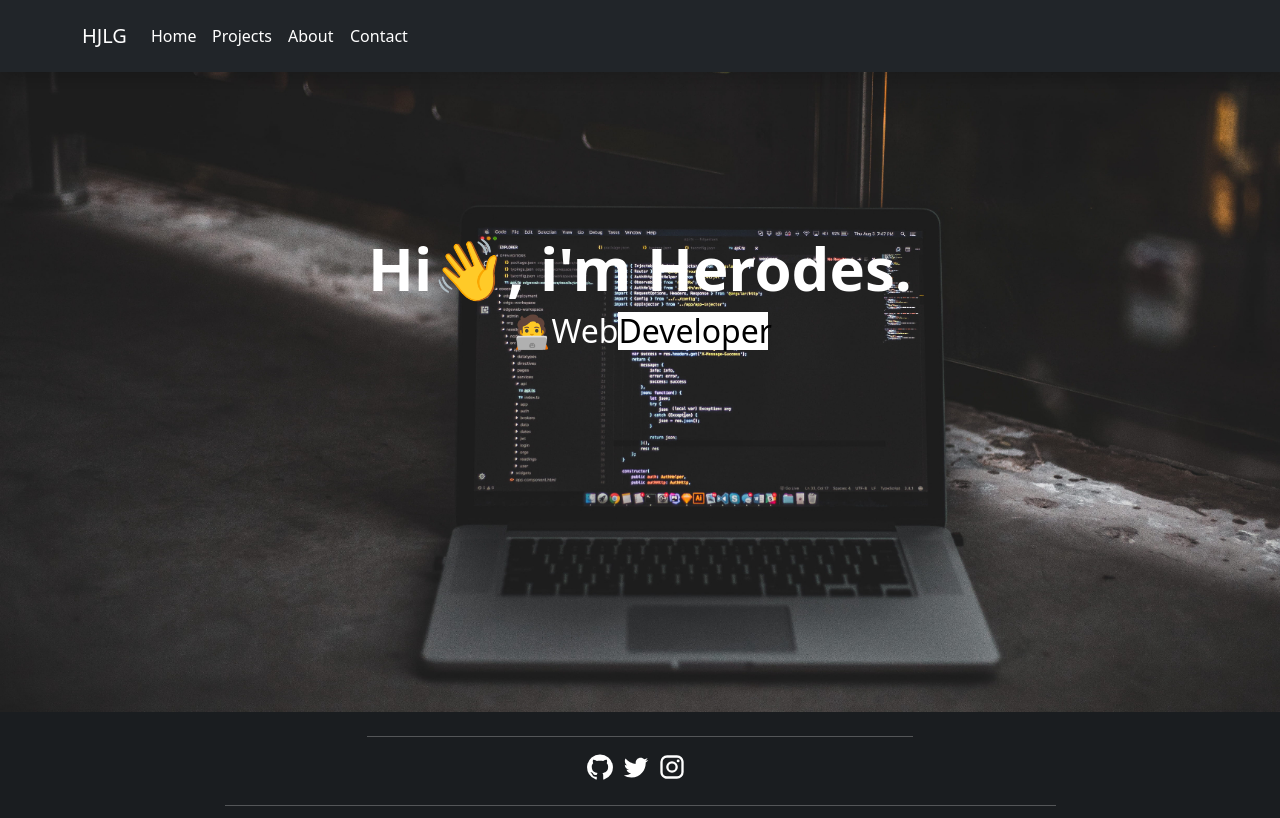
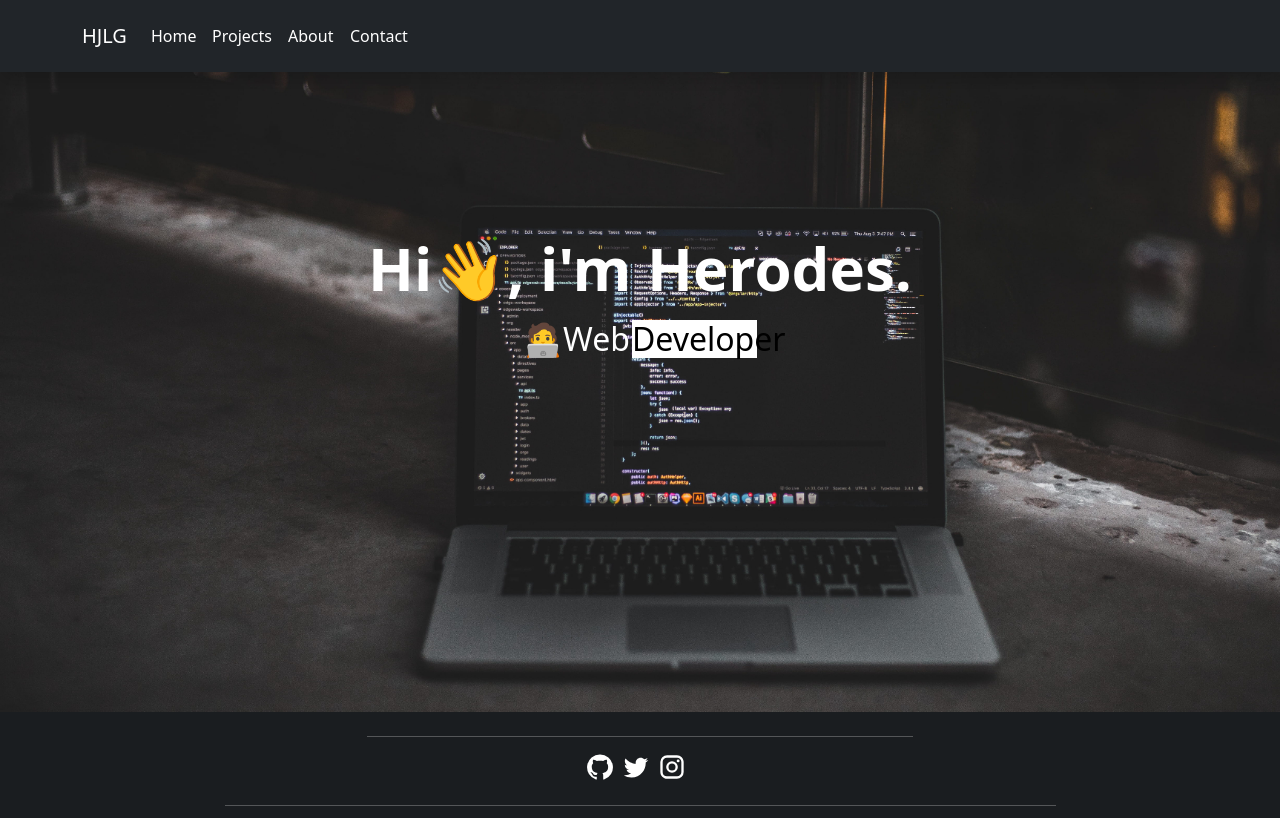
Before and after one commit to Herodesjosue/HerodesJosueAboutMe, a Next.js app: page / in a window 1280 px wide. Shown: the top 818 px of the page. Built offline with nearby package versions, Linux system fonts and the light colour scheme.

Commit message:
23-6-2023 2.0

```diff
--- a/src/app/page.jsx
+++ b/src/app/page.jsx
@@ -13,17 +13,16 @@ export default function App() {
             </div>
             <div className="col-lg-12">
               <h2
-                className="
-
-              text-center text-white d-flex justify-content-center"
+                className="text-center text-white d-flex justify-content-center mt-2"
               >
                 🧑‍💻Web{" "}
                 <p
                   style={{
                     backgroundColor: "White",
+                    color: "black",
+                    width: "125px",
+                    marginLeft: "2px",
 
-                    color: "black",
-                    width: "150px",
                   }}
                 >
                   Developer
--- a/src/app/projects/page.jsx
+++ b/src/app/projects/page.jsx
@@ -37,7 +37,7 @@ export default function Projects() {
                     className="cardModi"
                     style={{
                       width: "500px",
-                      height: "500px",
+                      height: "560px",
                       padding: "10px",
                       marginRight: "10px",
                       marginBottom: "10px",
```
